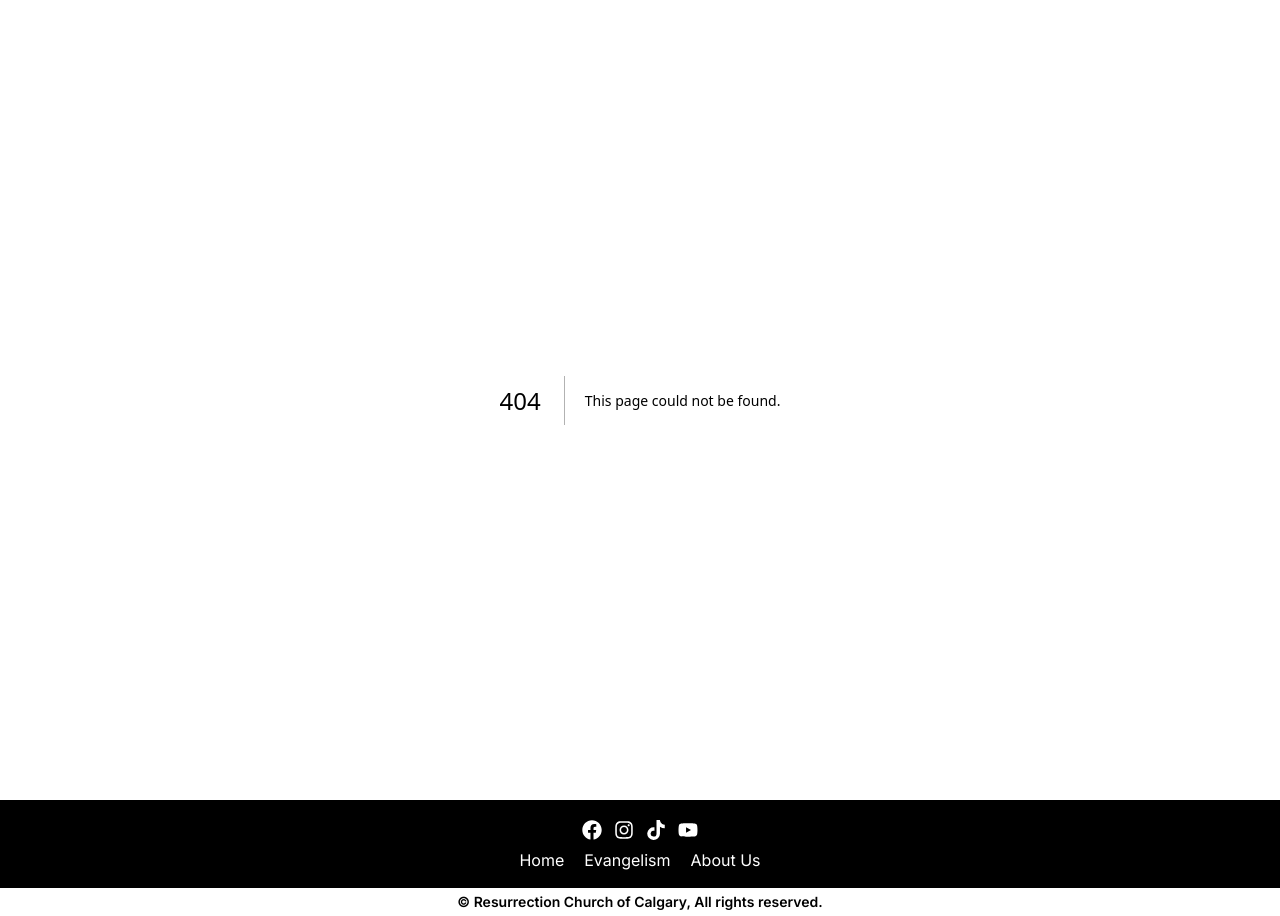
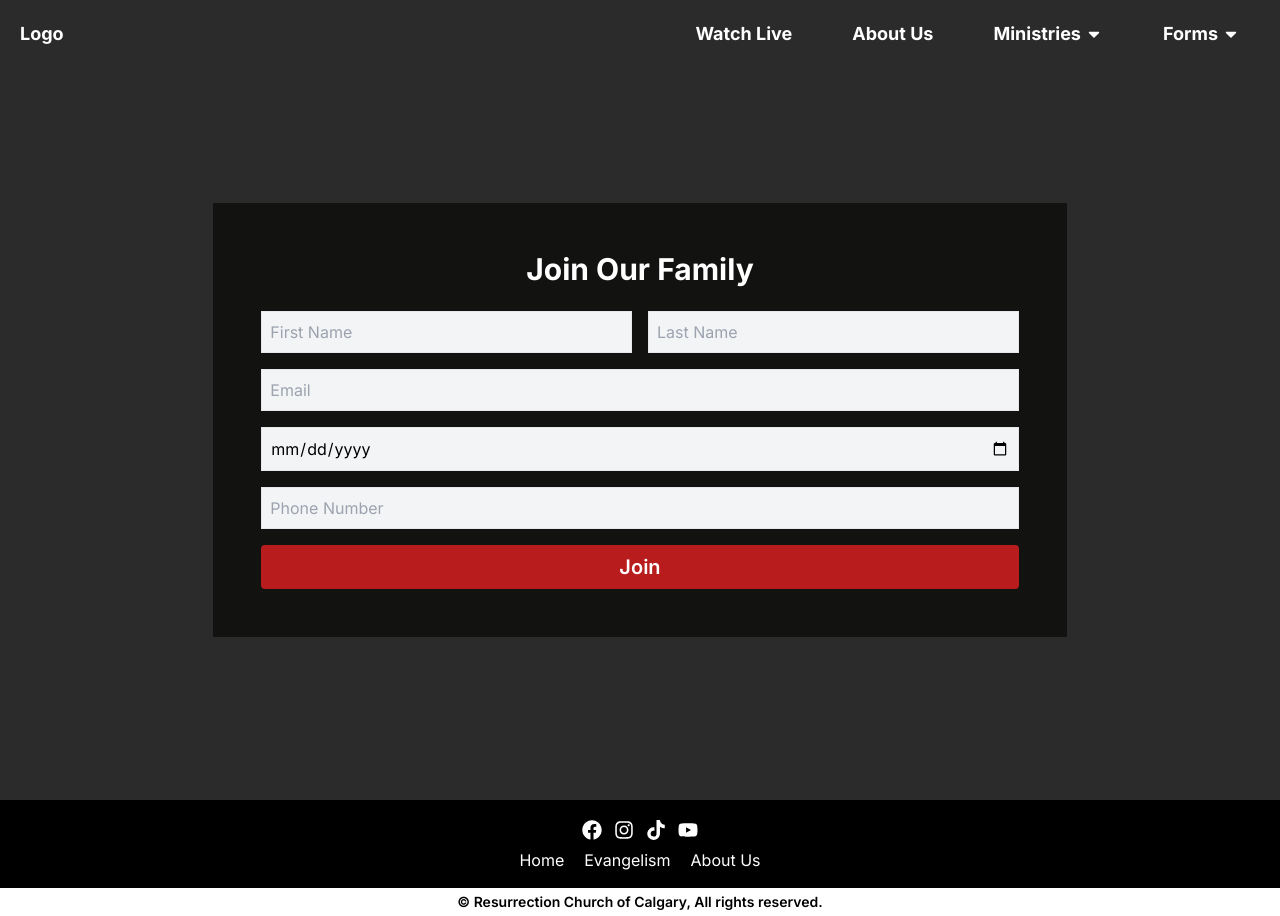
Before and after one commit to Janet-T1/Tinsae-Church, a Next.js app in the folder TinsaeChurch/: page /getInvolved in a window 1280 px wide. Before the commit this address had no page. Built offline with nearby package versions, Linux system fonts and the light colour scheme.

Commit message:
added a get Inolved form page and component

```diff
--- /dev/null
+++ b/TinsaeChurch/src/app/components/GetInvolvedForm.js
@@ -0,0 +1,48 @@
+import React from 'react';
+
+const GetInvolvedForm = () => {
+    return (
+        <div className="w-screen h-screen flex items-center justify-center bg-[#2b2b2b]">
+            <div className="w-full md:w-3/4 lg:w-2/3 bg-[#121211] p-12 mt-10">
+                <h1 className="text-3xl font-bold mb-6 text-center text-white">Join Our Family</h1>
+                <form className="flex flex-col gap-4">
+                    <div className="flex flex-col md:flex-row gap-4">
+                        <input
+                            type="text"
+                            placeholder="First Name"
+                            className="p-2 border bg-gray-100 text-black flex-1 input-placeholder"
+                        />
+                        <input
+                            type="text"
+                            placeholder="Last Name"
+                            className="p-2 border bg-gray-100 text-black flex-1 input-placeholder"
+                        />
+                    </div>
+                    <input
+                        type="email"
+                        placeholder="Email"
+                        className="p-2 border bg-gray-100 text-black input-placeholder"
+                    />
+                    <input
+                        type="date"
+                        placeholder="Birthday"
+                        className="p-2 border bg-gray-100 text-black input-placeholder"
+                    />
+                    <input
+                        type="tel"
+                        placeholder="Phone Number"
+                        className="p-2 border bg-gray-100 text-black input-placeholder"
+                    />
+                    <button
+                        type="submit"
+                        className="p-2 bg-red-700 text-white font-semibold rounded hover:bg-red-800 transition-colors text-xl"
+                    >
+                        Join
+                    </button>
+                </form>
+            </div>
+        </div>
+    );
+}
+
+export default GetInvolvedForm;
--- a/TinsaeChurch/src/app/components/Navbar.js
+++ b/TinsaeChurch/src/app/components/Navbar.js
@@ -72,8 +72,8 @@ const Navbar = () => {
                         </button>
                         {showFormsDropdown && (
                             <ul className="absolute left-0 mt-2 bg-white text-black shadow-lg w-40">
-                                <li className='p-2 hover:bg-gray-200'><Link href="../membership">Membership</Link></li>
-                                <li className='p-2 hover:bg-gray-200'><Link href="#">Get Involved</Link></li>
+                                <li onClick={toggleFormsDropdown} className='p-2 hover:bg-gray-200'><Link href="../membership">Membership</Link></li>
+                                <li onClick={toggleFormsDropdown} className='p-2 hover:bg-gray-200'><Link href="../getInvolved">Get Involved</Link></li>
                             </ul>
                         )}
                     </li>
--- /dev/null
+++ b/TinsaeChurch/src/app/getInvolved/page.js
@@ -0,0 +1,13 @@
+import React from 'react';
+import GetInvolvedForm from '../components/GetInvolvedForm';
+
+export default function Page() {
+
+
+    return (
+    <div className ='min-h-screen bg-black' >
+       <GetInvolvedForm />
+    </div>
+
+    )
+}
```
